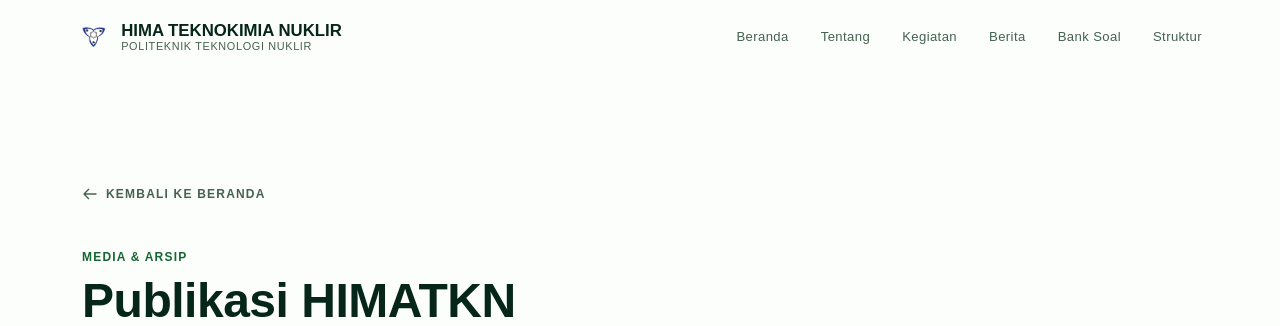
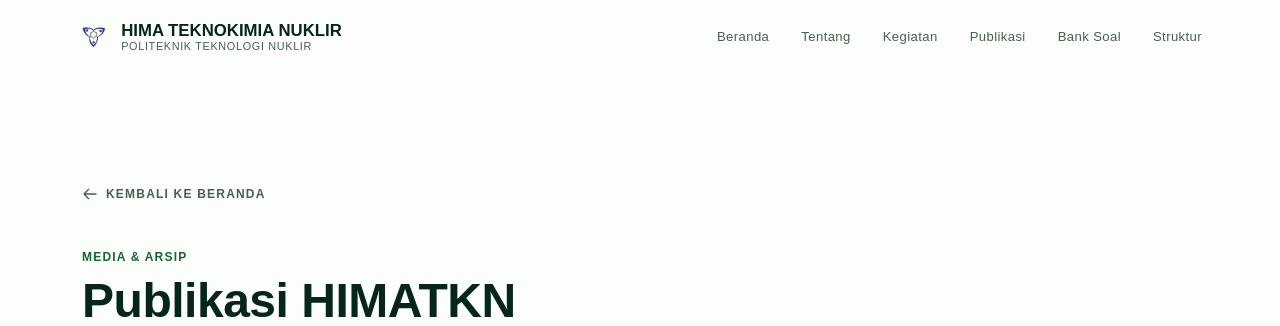
Before and after one commit to ElFaqih-B/HIMA_WEB, a Flask app: page /berita in a window 1280 px wide. Shown: the top 326 px of the page. Run offline with Flask 3, Linux system fonts and the light colour scheme; data that the repository does not hold is empty; some libraries are stand-ins or nearby versions.

```diff
--- a/routes/admin.py
+++ b/routes/admin.py
@@ -451,3 +451,5 @@ def update_hero():
             pass
 
     return redirect(url_for('admin.admin_pengaturan'))
+
+# untuk update teks pada website
--- a/templates/components/public_header.html
+++ b/templates/components/public_header.html
@@ -40,7 +40,7 @@
       <a href="{{ url_for('public.index') }}#beranda">Beranda</a>
       <a href="{{ url_for('public.index') }}#tentang">Tentang</a>
       <a href="{{ url_for('public.index') }}#kegiatan">Kegiatan</a>
-      <a href="{{ url_for('public.index') }}#berita">Berita</a>
+      <a href="{{ url_for('public.index') }}#berita">Publikasi</a>
 
       <a href="https://drive.google.com/drive/folders/1cURykHoJWo6xkeHE99uZE_wG0-WbGqi_" target="_blank" rel="noopener noreferrer">Bank Soal</a>
 
@@ -54,7 +54,7 @@
     <a href="{{ url_for('public.index') }}#beranda">Beranda</a>
     <a href="{{ url_for('public.index') }}#tentang">Tentang</a>
     <a href="{{ url_for('public.index') }}#kegiatan">Kegiatan</a>
-    <a href="{{ url_for('public.index') }}#berita">Berita</a>
+    <a href="{{ url_for('public.index') }}#berita">Publikasi</a>
 
     <a href="https://drive.google.com/drive/folders/1cURykHoJWo6xkeHE99uZE_wG0-WbGqi_" target="_blank" rel="noopener noreferrer">Bank Soal</a>
 
```
